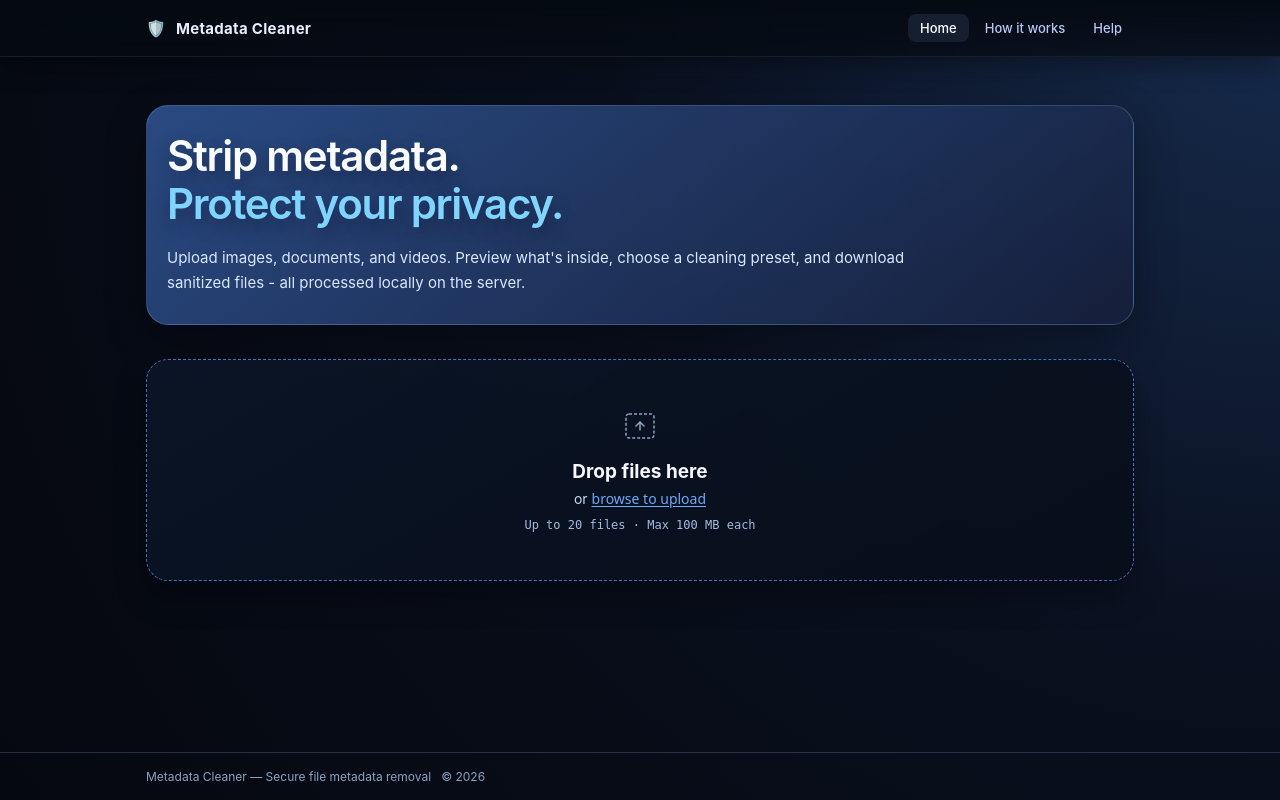
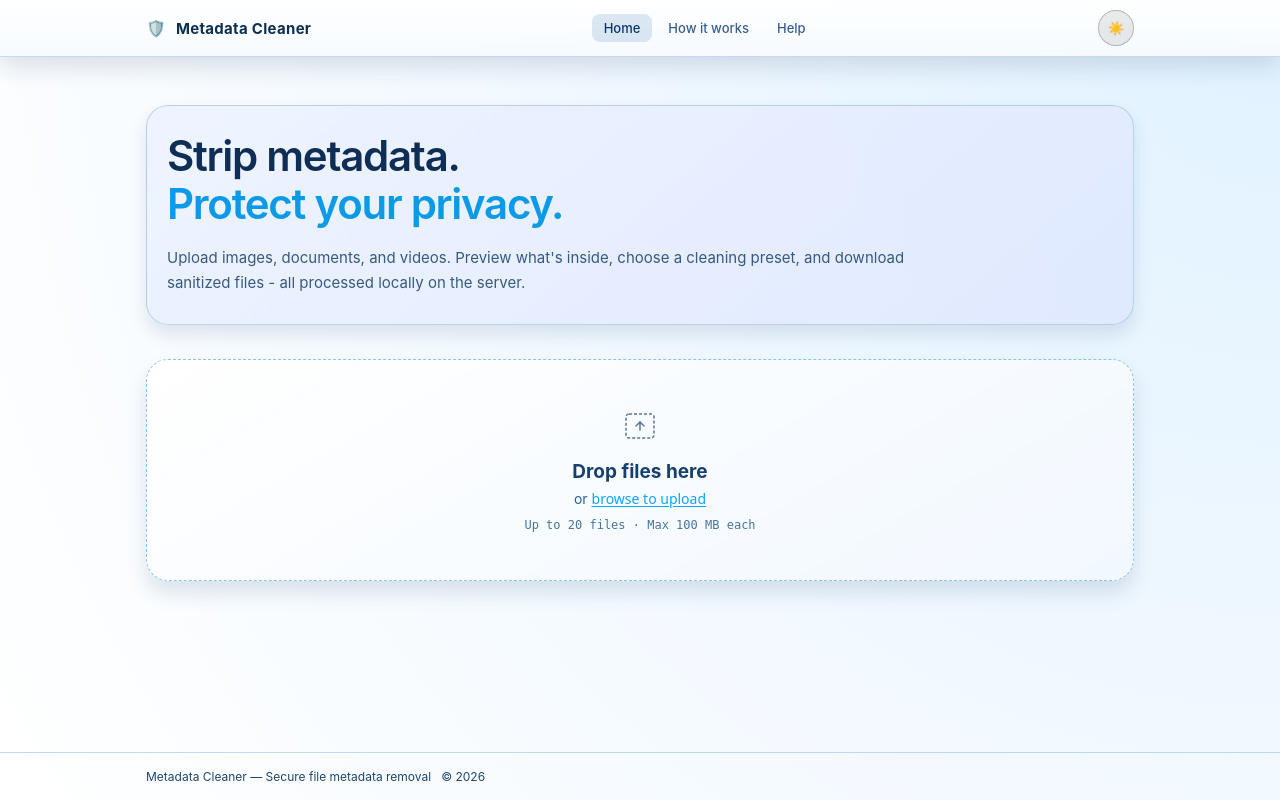
Before and after one commit to aayush-12321/Metadata-Cleaner, a Flask app: page / in a window 1280 px wide. Run offline with Flask 2, Linux system fonts and the light colour scheme; parts of the project's set-up code (start-up, migrations or seed data) failed here and were passed over.

Commit message:
Dark mode and light mode toggle feature

```diff
--- a/app/static/css/main.css
+++ b/app/static/css/main.css
@@ -139,6 +139,10 @@
 .footer-sep {
   font-size: 12px;
   color: var(--border-hi);
+}
+
+body.light-mode .site-footer {
+  border-top-color: rgba(84, 148, 221, 0.34);
 }
 
 /* ── Hero ────────────────────────────────────────────── */
@@ -770,27 +774,80 @@
 
 /* ── UI Refresh Overrides ───────────────────────────────── */
 :root {
-  --bg: #0b1220;
-  --bg-1: rgba(14, 25, 43, 0.95);
-  --bg-2: #151f30;
-  --bg-3: #1c2944;
-  --border: rgba(128, 163, 217, 0.25);
-  --border-hi: rgba(163, 199, 255, 0.42);
-  --text: #ecf4ff;
-  --text-2: #b8c8f0;
-  --text-3: #8da3c3;
-  --accent: #6fa8f5;
-  --accent-dim: #3c6cad;
-  --accent-glow: rgba(111, 168, 245, 0.20);
-  --green: #2dd67a;
-  --amber: #f5c440;
-  --red: #f46e5c;
-  --shadow: 0 14px 40px rgba(0, 0, 0, 0.30);
+  --bg: #071122;
+  --bg-1: rgba(3, 18, 38, 0.96);
+  --bg-2: #0f233f;
+  --bg-3: #172e4f;
+  --border: rgba(106, 187, 218, 0.38);
+  --border-hi: rgba(87, 212, 234, 0.68);
+  --text: #f8fdff;
+  --text-2: #d4e9fd;
+  --text-3: #adcaef;
+  --accent: #32d4ff;
+  --accent-dim: #38b0c9;
+  --accent-glow: rgba(50, 212, 255, 0.26);
+  --green: #2ed9a1;
+  --amber: #ffb860;
+  --red: #ff7046;
+  --shadow: 0 16px 42px rgba(0, 15, 30, 0.42);
   --radius: 16px;
   --radius-lg: 22px;
   --radius-sm: 8px;
   --transition: 0.18s ease;
 }
+
+body.light-mode {
+  --bg: #f4f7ff;
+  --bg-1: #ffffff;
+  --bg-2: #e8efff;
+  --bg-3: #dbe9ff;
+  --border: rgba(46, 112, 179, 0.24);
+  --border-hi: rgba(69, 143, 214, 0.46);
+  --text: #10233d;
+  --text-2: #3a546f;
+  --text-3: #5b7595;
+  --accent: #0ea5ff;
+  --accent-dim: #158fd1;
+  --accent-glow: rgba(14, 165, 255, 0.18);
+  --shadow: 0 12px 24px rgba(6, 17, 32, 0.15);
+}
+
+body.dark-mode {
+  --bg: #071122;
+  --bg-1: rgba(3, 18, 38, 0.96);
+  --bg-2: #0f233f;
+  --bg-3: #172e4f;
+  --border: rgba(106, 187, 218, 0.38);
+  --border-hi: rgba(87, 212, 234, 0.68);
+  --text: #f8fdff;
+  --text-2: #d4e9fd;
+  --text-3: #adcaef;
+  --accent: #32d4ff;
+  --accent-dim: #38b0c9;
+  --accent-glow: rgba(50, 212, 255, 0.26);
+  --shadow: 0 16px 42px rgba(0, 15, 30, 0.42);
+}
+
+.theme-toggle {
+  background: rgba(255,255,255,0.08);
+  border: 1px solid rgba(255,255,255,0.22);
+  color: var(--text);
+  border-radius: 999px;
+  width: 36px;
+  height: 36px;
+  display: inline-flex;
+  align-items: center;
+  justify-content: center;
+  cursor: pointer;
+  transition: transform var(--transition), background var(--transition), border-color var(--transition);
+}
+
+.theme-toggle:hover {
+  transform: translateY(-1px);
+  background: rgba(255,255,255,0.14);
+  border-color: rgba(255,255,255,0.35);
+}
+
 
 body {
   font-family: 'Inter', 'Space Grotesk', system-ui, sans-serif;
@@ -806,6 +863,14 @@
   box-shadow: 0 10px 24px rgba(0, 0, 0, 0.35);
 }
 
+body.light-mode .logo-text { color: #0d2f51; }
+body.light-mode .nav-link { color: #3a5f8d; }
+body.light-mode .nav-link.active,
+body.light-mode .nav-link:hover {
+  color: #09376c;
+  background: rgba(15, 96, 163, 0.14);
+}
+
 .container { max-width: 1024px; margin: 0 auto; padding: 0 18px; }
 .site-main { padding: 48px 0 80px; }
 
@@ -813,17 +878,31 @@
 .nav-link { color: var(--text-2); }
 .nav-link.active, .nav-link:hover { color: #fff; }
 
+
+
+
+
+
+
+
+
+
+
+
+
+
+
 .page-hero {
   padding: 26px 20px 28px;
   margin-bottom: 34px;
   border-radius: var(--radius-lg);
-  background: linear-gradient(140deg, rgba(49, 88, 154, 0.82), rgba(22, 31, 59, 0.92));
-  border: 1px solid rgba(152, 211, 255, 0.22);
+  background: linear-gradient(140deg, rgba(11, 44, 84, 0.88), rgba(2, 16, 33, 0.98));
+  border: 1px solid rgba(98, 191, 234, 0.35);
   box-shadow: var(--shadow);
 }
-.hero-title { color: #f8fbff; text-shadow: 0 8px 18px rgba(1, 8, 26, 0.35); }
-.hero-sub { max-width: 760px; color: #d9e8ff; }
-.accent-text { color: #80d5ff; }
+.hero-title { color: #effcff; text-shadow: 0 8px 18px rgba(0, 10, 24, 0.45); }
+.hero-sub { max-width: 760px; color: #cff1ff; }
+.accent-text { color: #64eeff; }
 
 .upload-zone {
   border: 1px dashed rgba(106, 151, 255, 0.7);
@@ -851,16 +930,16 @@
 .preset-desc { font-size: 14px; color: var(--text-2); }
 
 .primary-btn {
-  background: linear-gradient(135deg, #44b7f5, #3385fa);
-  color: #ffffff;
-  box-shadow: 0 14px 26px rgba(33, 111, 227, 0.55);
-  border: 1px solid rgba(78, 162, 255, 0.75);
+  background: linear-gradient(125deg, #00e1ff, #32b3ff);
+  color: #0a2034;
+  box-shadow: 0 14px 28px rgba(27, 149, 221, 0.72);
+  border: 1px solid rgba(27, 190, 246, 0.86);
   border-radius: 14px;
   font-size: 16px;
   font-weight: 700;
   letter-spacing: 0.02em;
-  text-shadow: 0 1px 4px rgba(2, 15, 45, 0.48);
-  padding: 12px 24px;
+  text-shadow: 0 1px 4px rgba(1, 21, 35, 0.35);
+  padding: 12px 26px;
   min-width: 220px;
 }
 .primary-btn:hover {
@@ -897,3 +976,131 @@
   .page-hero { padding: 18px 14px 20px; }
   .upload-zone { padding: 32px 16px; }
 }
+
+/* Light Mode Overrides */
+body.light-mode {
+  background: radial-gradient(circle at top right, #e0f2ff 0%, #f0f8ff 45%, #ffffff 100%);
+  background-attachment: fixed;
+}
+
+body.light-mode .site-header {
+  background: linear-gradient(180deg, rgba(255,255,255,0.96), rgba(246,250,255,0.92));
+  border-bottom: 1px solid rgba(84, 148, 221, 0.34);
+  box-shadow: 0 10px 24px rgba(19, 46, 76, 0.14);
+}
+
+body.light-mode .logo-text { color: #0d2f51; }
+body.light-mode .nav-link { color: #3a5f8d; }
+body.light-mode .nav-link.active,
+body.light-mode .nav-link:hover {
+  color: #09376c;
+  background: rgba(15, 96, 163, 0.14);
+}
+
+body.light-mode .page-hero {
+  background: linear-gradient(140deg, rgba(237, 243, 255, 0.95), rgba(223, 232, 255, 0.96));
+  border-color: rgba(84, 144, 218, 0.32);
+  box-shadow: 0 10px 18px rgba(37, 72, 114, 0.13);
+}
+body.light-mode .hero-title { color: #0f2e55; text-shadow: none; }
+body.light-mode .hero-sub { color: #375a80; }
+body.light-mode .accent-text { color: #0b9ae7; }
+
+body.light-mode .upload-zone {
+  background: linear-gradient(150deg, rgba(255,255,255,0.94), rgba(241, 248, 255, 0.98));
+  border: 1px dashed rgba(54, 151, 210, 0.55);
+  box-shadow: 0 12px 20px rgba(56, 92, 129, 0.16);
+}
+body.light-mode .upload-zone:hover,
+body.light-mode .upload-zone.drag-over {
+  border-color: #1a96ca;
+  background: rgba(234, 244, 255, 0.84);
+}
+body.light-mode .drop-title { color: #15406f; }
+body.light-mode .drop-sub { color: #2b5f9a; }
+body.light-mode .drop-limits { color: #4a759d; }
+
+body.light-mode .file-item {
+  background: #f8fbff;
+  border: 1px solid rgba(120, 169, 217, 0.35);
+  box-shadow: 0 8px 16px rgba(48, 80, 115, 0.12);
+}
+body.light-mode .file-name { color: #1b3f67; }
+body.light-mode .file-meta { color: #4f719d; }
+
+body.light-mode .preset-card {
+  background: #fbfcff;
+  border-color: rgba(122, 164, 213, 0.42);
+}
+body.light-mode .preset-card:hover {
+  background: #eaf4ff;
+}
+body.light-mode .preset-card.selected {
+  background: rgba(131, 188, 255, 0.35);
+  border-color: #0c93d5;
+}
+body.light-mode .preset-name,
+body.light-mode .preset-desc { color: #174370; }
+
+body.light-mode .primary-btn {
+  background: linear-gradient(135deg, #13bdf9, #0f96ce);
+  color: #fff;
+  box-shadow: 0 12px 24px rgba(17, 82, 130, 0.42);
+}
+body.light-mode .ghost-btn {
+  background: rgba(14, 117, 179, 0.12);
+  border-color: rgba(18, 125, 184, 0.73);
+  color: #0f4d7a;
+}
+body.light-mode .ghost-btn:hover {
+  background: rgba(17, 104, 141, 0.16);
+  color: #022a4f;
+}
+
+body.light-mode .preview-panel,
+body.light-mode .results-panel,
+body.light-mode .progress-bar-wrap,
+body.light-mode .toast {
+  background: #ffffff;
+  border-color: rgba(114, 155, 198, 0.35);
+  box-shadow: 0 14px 28px rgba(34, 64, 95, 0.12);
+}
+
+body.light-mode .preview-tab {
+  background: #e5efff;
+  border-color: rgba(132, 166, 217, 0.46);
+  color: #0d3d72;
+}
+body.light-mode .preview-tab.active {
+  background: #a1c5f6;
+  color: #073864;
+}
+
+body.light-mode .risk-banner.high { background: rgba(255, 221, 216, 0.9); border-color: rgba(255, 112, 98, 0.55); color: #8b2d21; }
+body.light-mode .risk-banner.medium { background: rgba(255, 248, 216, 0.9); border-color: rgba(255, 184, 64, 0.55); color: #755008; }
+body.light-mode .risk-banner.low { background: rgba(216, 255, 240, 0.9); border-color: rgba(46, 171, 127, 0.55); color: #27644f; }
+
+body.light-mode .meta-field { color: #6b8cb9; }
+body.light-mode .meta-value { color: #1f436c; }
+body.light-mode .meta-sensitive { color: #b5493f; }
+
+body.light-mode .progress-label,
+body.light-mode .toast-msg,
+body.light-mode .footer-text { color: #1f476d; }
+
+body.light-mode .site-footer {
+  border-top-color: rgba(84, 148, 221, 0.34);
+}
+
+body.light-mode .theme-toggle {
+  background: rgba(0,0,0,0.08);
+  border: 1px solid rgba(0,0,0,0.22);
+  color: var(--text);
+}
+
+body.light-mode .theme-toggle:hover {
+  background: rgba(0,0,0,0.14);
+  border-color: rgba(0,0,0,0.35);
+}
+
+body.light-mode .section-title { color: #4a5f7a; }
--- a/app/static/js/upload.js
+++ b/app/static/js/upload.js
@@ -478,6 +478,37 @@
 
   clearAllBtn.addEventListener("click", clearAll);
 
+  // Theme toggle (dark/light mode)
+  const themeToggle = q("#theme-toggle");
+  const userMode = localStorage.getItem("themeMode");
+  const defaultMode = window.matchMedia && window.matchMedia("(prefers-color-scheme: dark)").matches ? "dark" : "light";
+
+  function applyTheme(mode) {
+    const body = document.body;
+    if (!body) return;
+
+    if (mode === "dark") {
+      body.classList.add("dark-mode");
+      body.classList.remove("light-mode");
+      if (themeToggle) themeToggle.textContent = "🌙";
+    } else {
+      body.classList.add("light-mode");
+      body.classList.remove("dark-mode");
+      if (themeToggle) themeToggle.textContent = "☀️";
+    }
+
+    localStorage.setItem("themeMode", mode);
+  }
+
+  applyTheme(userMode || defaultMode);
+
+  if (themeToggle) {
+    themeToggle.addEventListener("click", () => {
+      const newMode = document.body.classList.contains("dark-mode") ? "light" : "dark";
+      applyTheme(newMode);
+    });
+  }
+
   // Prevent browser default drop behavior outside the zone
   document.addEventListener("dragover", (e) => e.preventDefault());
   document.addEventListener("drop",     (e) => e.preventDefault());
--- a/app/templates/base.html
+++ b/app/templates/base.html
@@ -18,6 +18,7 @@
         <a class="nav-link" href="#">How it works</a>
         <a class="nav-link" href="#">Help</a>
       </nav>
+      <button id="theme-toggle" class="theme-toggle" aria-label="Toggle dark/light mode" type="button">☀️</button>
     </div>
   </header>
 
```
